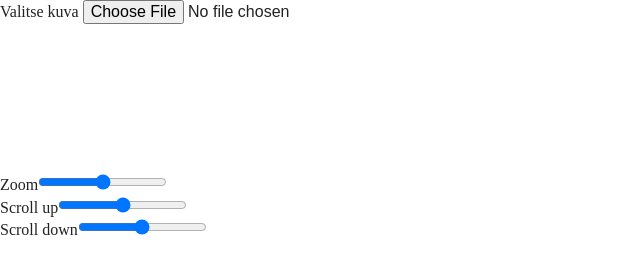
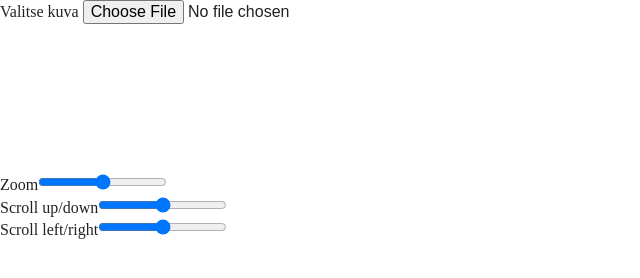
Before and after one commit to ilkkamtk/WebPer6, a plain HTML site: page index.html in a window 1280 px wide. Shown: the whole page, without its empty margins (0-640 px from the left). Drawn offline with Linux system fonts and the light colour scheme.

Commit message:
Update index.html

```diff
--- a/index.html
+++ b/index.html
@@ -30,9 +30,9 @@
     <div>
         <label>Zoom<input type="range" id="zoom"></label>
         <br>
-        <label>Scroll up<input type="range" id="up"></label>
+        <label>Scroll up/down<input type="range" id="upDown"></label>
         <br>
-        <label>Scroll down<input type="range" id="down"></label>
+        <label>Scroll left/right<input type="range" id="leftRight"></label>
     </div>
 
 
```
